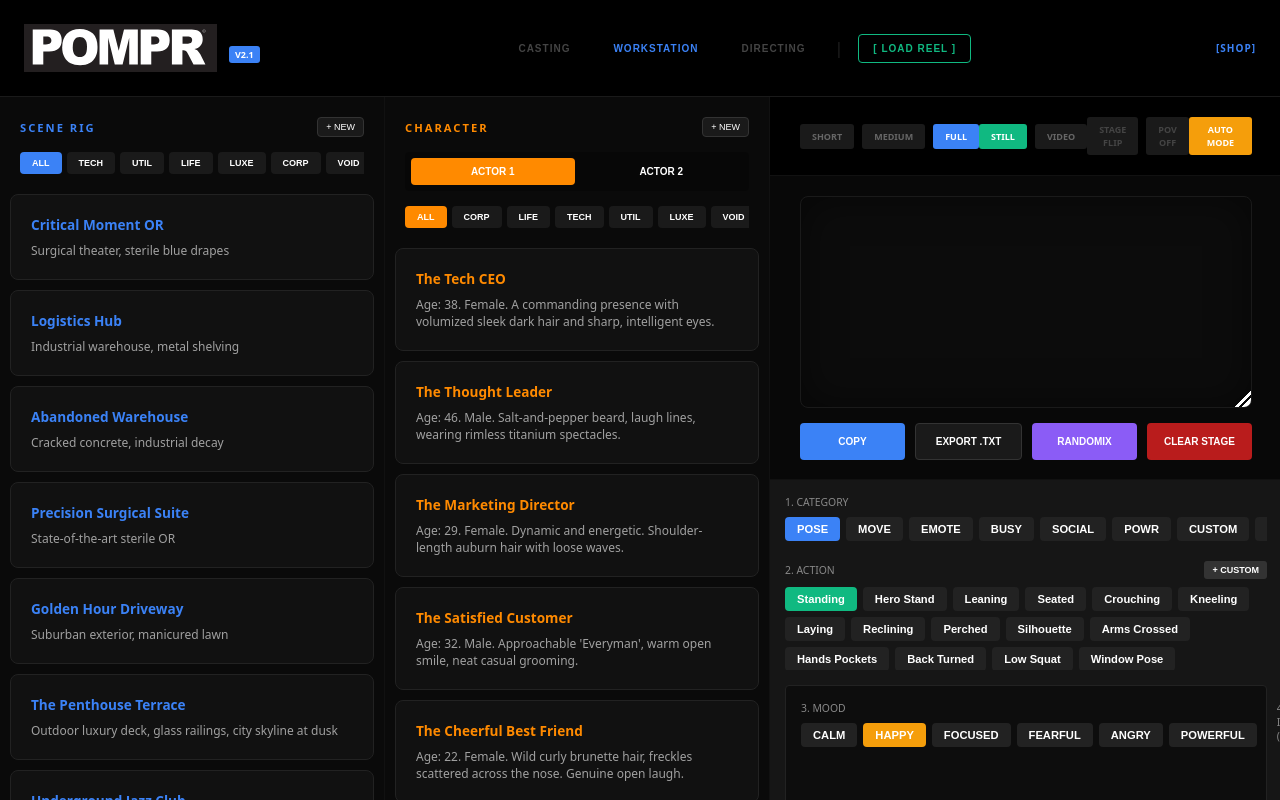
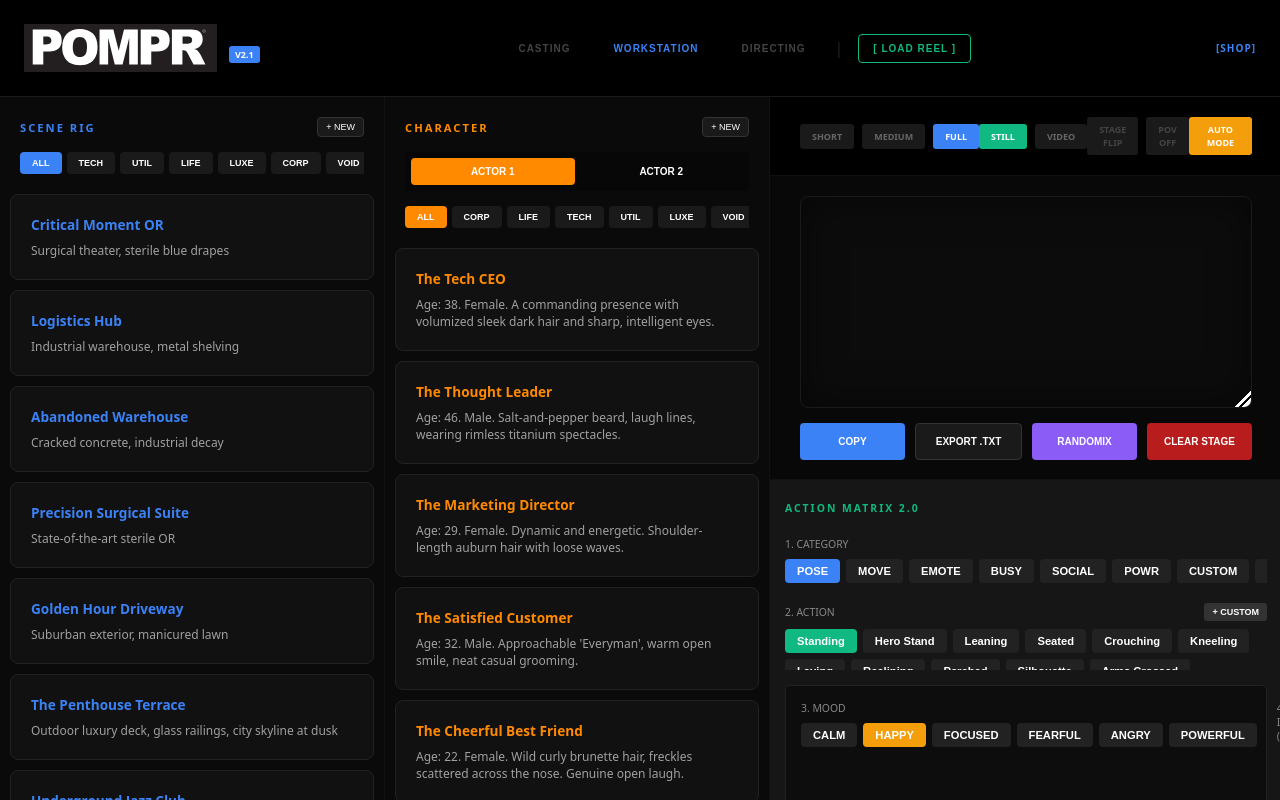
Before and after one commit to 2wv4f64wt7-creator/pompr-pro-manual., a React (Vite) app: page / in a window 1280 px wide. Built offline with nearby package versions, Linux system fonts and the light colour scheme.

Commit message:
Add files via upload

```diff
--- a/src/components/ActionMatrixV2.jsx
+++ b/src/components/ActionMatrixV2.jsx
@@ -1,5 +1,5 @@
 // -------------------------------------------------------------------
-// FILE: ActionMatrixV2.jsx | VERSION: 2.33 (CUSTOM FILTER REPAIR)
+// FILE: ActionMatrixV2.jsx | VERSION: 2.34 (UI LABEL RESTORATION)
 // -------------------------------------------------------------------
 import React, { useState, useMemo, useEffect } from 'react';
 
@@ -61,15 +61,10 @@ export default function ActionMatrixV2({ actions = [], onSelectAction, onSelectU
       const coreCategories = ['CORE', 'DEFAULT', 'BASIC', 'ALL', 'USER', undefined, null, ''];
 
       return actions.filter(a => {
-        // 1. Explicitly typed or categorized as CUSTOM
         if (a.type === 'CUSTOM' || a.category === 'CUSTOM') return true;
-
-        // 2. Exclude default actions (standard type + missing/core category)
         const hasCoreType = coreTypes.includes(a.type);
         const isCoreCategory = !a.category || coreCategories.includes(a.category.toUpperCase().trim());
         if (hasCoreType && isCoreCategory) return false;
-
-        // 3. Keep expansion reel actions (non-core category like ESSENTIAL_WORKERS)
         return true;
       });
     }
@@ -85,6 +80,12 @@ export default function ActionMatrixV2({ actions = [], onSelectAction, onSelectU
   return (
     <div style={{ backgroundColor: '#161616', color: '#fff', padding: '15px', display: 'flex', flexDirection: 'column', gap: '15px', height: '100%', overflow: 'hidden' }}>
       <div style={{ flex: 1, overflowY: 'auto', display: 'flex', flexDirection: 'column', gap: '15px', paddingBottom: '20px', minHeight: 0 }}>
+
+        {/* RESTORED: ACTION MATRIX 2.0 GREEN LABEL */}
+        <div style={{ marginBottom: '5px' }}>
+          <span style={{ fontSize: '0.65rem', color: '#10b981', fontWeight: '900', letterSpacing: '2px' }}>ACTION MATRIX 2.0</span>
+        </div>
+
         <div>
           <span style={{ fontSize: '0.65rem', color: '#888', textTransform: 'uppercase', marginBottom: '8px', display: 'block' }}>1. CATEGORY</span>
           <div style={{ display: 'flex', gap: '6px', overflowX: 'auto', paddingBottom: '5px' }}>
```
